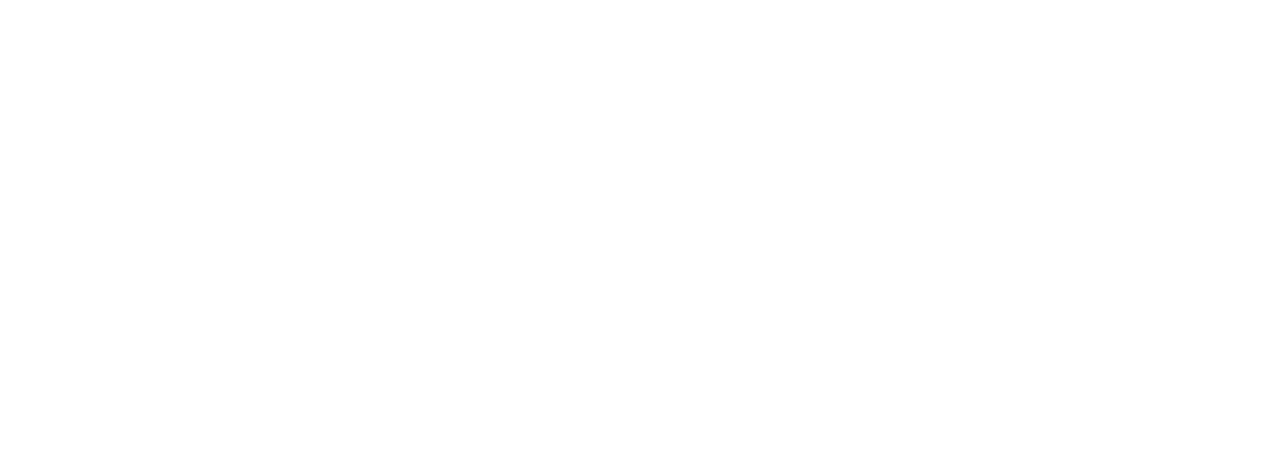
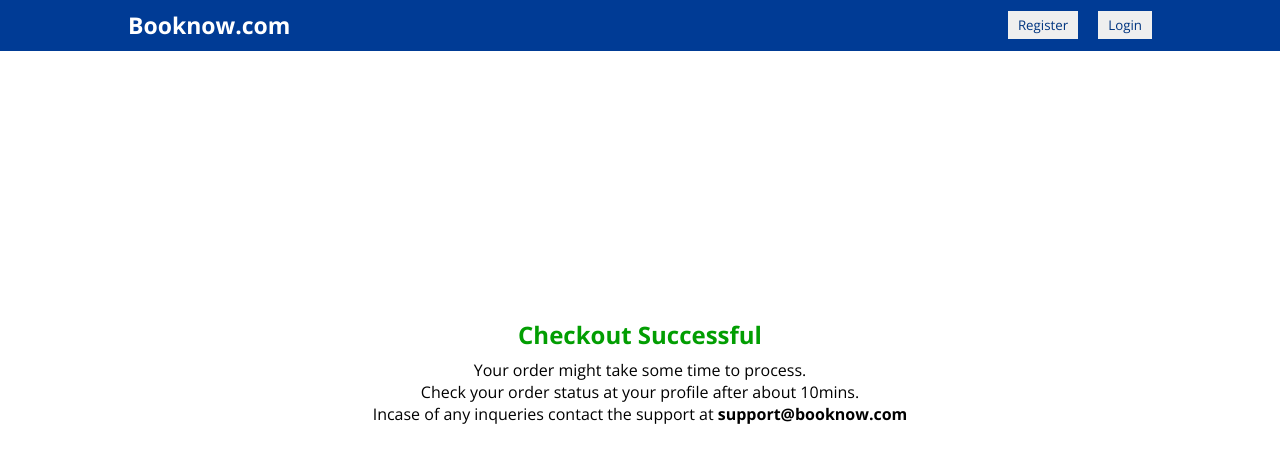
Before and after one commit to ShonChassel/Booknow.com, a React (Create React App) app: page /checkout-success in a window 1280 px wide. Before the commit this address had no page. Shown: the top 462 px of the page. Built offline with nearby package versions, Linux system fonts and the light colour scheme.

Commit message:
add stripe payment

```diff
--- a/src/App.js
+++ b/src/App.js
@@ -18,6 +18,7 @@ import { DarkModeContext } from "./context/dash/context/darkModeContext";
 import { productInputs, userInputs } from "./formSource";
 import New from "./pages/dashboard/new/New";
 import NewHotel from "./pages/dashboard/newHotel/NewHotel";
+import CheckoutSuccess from "./components/CheckoutSuccess/CheckoutSuccess";
 
 
 function App() {
@@ -42,6 +43,7 @@ function App() {
         <Route path="/hotels/:id" element={<Hotel />} />
         <Route path="/login" element={<Login />} />
         <Route path="/register" element={<Register />} />
+        <Route path="/checkout-success" element={<CheckoutSuccess />} />
 
 
         <Route path="/dashboard">
--- /dev/null
+++ b/src/components/CheckoutSuccess/CheckoutSuccess.jsx
@@ -0,0 +1,23 @@
+import Navbar from "../navbar/Navbar";
+import "./CheckoutSuccess.scss";
+
+const CheckoutSuccess = () => {
+    return (
+        <div>
+            <Navbar />
+            <div className="Checkout-Success">
+                <h2>Checkout Successful</h2>
+                <p>Your order might take some time to process.</p>
+                <p>
+                    Check your order status at your profile after about 10mins.
+                </p>
+                <p>
+                    Incase of any inqueries contact the support at{" "}
+                    <strong>support@booknow.com</strong>
+                </p>
+            </div>
+        </div>
+    );
+};
+
+export default CheckoutSuccess;
--- /dev/null
+++ b/src/components/CheckoutSuccess/CheckoutSuccess.scss
@@ -0,0 +1,15 @@
+.Checkout-Success {
+    min-height: 80vh;
+    max-width: 800px;
+    width: 100%;
+    margin: auto;
+    display: flex;
+    flex-direction: column;
+    align-items: center;
+    justify-content: center;
+
+    h2 {
+        margin-bottom: 0.5rem;
+        color: #029e02;
+    }
+}
--- /dev/null
+++ b/src/components/PayButton/PayButton.jsx
@@ -0,0 +1,59 @@
+import axios from "axios";
+import { useContext, useState } from "react";
+import { AuthContext } from "../../context/AuthContext";
+import { url } from "../../slice/api";
+import { SearchContext } from "../../context/SearchContext";
+
+const PayButton = ({ cartItems }) => {
+    console.log("cartItems", cartItems);
+    const { user } = useContext(AuthContext);
+    const { dates } = useContext(SearchContext);
+    const [order, setOrder] = useState();
+    // console.log("dates", dates);
+
+    const MILLISECONDS_PER_DAY = 1000 * 60 * 60 * 24;
+
+    function dayDifference(date1, date2) {
+        const timeDiff = Math.abs(date2.getTime() - date1.getTime());
+        const diffDays = Math.ceil(timeDiff / MILLISECONDS_PER_DAY);
+        return diffDays;
+    }
+
+    let days;
+
+    const setDays = () => {
+        if (dates.length === 0) {
+            console.log("No dates available.");
+            return;
+        }
+
+        if (!dates[0].endDate) {
+            dates[0].endDate = new Date();
+        }
+
+        days = dayDifference(dates[0].endDate, dates[0].startDate);
+        console.log("days", days);
+    };
+
+    setDays();
+
+    const handleCheckout = () => {
+
+        axios
+            .post(`${url}/stripe/create-checkout-session`, {
+                cartItems,
+                userId: user._id,
+                days,
+            })
+            .then((response) => {
+                if (response.data.url) {
+                    window.location.href = response.data.url;
+                }
+            })
+            .catch((err) => console.log(err.message));
+    };
+
+    return <button onClick={() => handleCheckout()}>Check out</button>;
+};
+
+export default PayButton;
--- a/src/components/navbar/Navbar.jsx
+++ b/src/components/navbar/Navbar.jsx
@@ -12,7 +12,6 @@ import close from "../../assets/close.svg";
 const Navbar = () => {
     const [toggle, setToggle] = useState(false);
     const { user } = useContext(AuthContext);
-    console.log(user);
 
     const navigate = useNavigate();
 
--- a/src/components/navbar/navbar.css
+++ b/src/components/navbar/navbar.css
@@ -50,6 +50,7 @@
 .chevron {
     margin-left: auto;
     transition: 0.4s;
+    cursor: pointer;
 }
 
 .user.open .chevron {
--- a/src/components/reserveModal/ReserveModal.jsx
+++ b/src/components/reserveModal/ReserveModal.jsx
@@ -7,16 +7,17 @@ import { SearchContext } from "../../context/SearchContext";
 import axios from "axios";
 import { useNavigate } from "react-router-dom";
 import SimpleImageSlider from "react-simple-image-slider";
+import PayButton from "../PayButton/PayButton";
 
 const ReserveModal = ({ setOpen, hotelId }) => {
     const { data, loading, error } = useFetch(
         `https://booknow-com.onrender.com/api/hotels/rooms/${hotelId}`
     );
     const [selectedRooms, setSelectedRooms] = useState([]);
+    const [roomsOrder, setRoomsOrder] = useState([]);
     const { dates } = useContext(SearchContext);
 
     const getDatesInRange = (startDate, endDate) => {
-
         const start = new Date(startDate);
         const end = new Date(endDate);
         const date = new Date(start.getTime());
@@ -28,7 +29,6 @@ const ReserveModal = ({ setOpen, hotelId }) => {
         }
         return dates;
     };
-
 
     const alldates = getDatesInRange(dates[0].startDate, dates[0].endDate);
 
@@ -43,11 +43,37 @@ const ReserveModal = ({ setOpen, hotelId }) => {
     const handleSelect = (e) => {
         const isChecked = e.target.checked;
         const value = e.target.value;
-        setSelectedRooms(
+
+        setSelectedRooms((prevSelectedRooms) =>
             isChecked
-                ? [...selectedRooms, value]
-                : selectedRooms.filter((item) => item !== value)
+                ? [...prevSelectedRooms, value]
+                : prevSelectedRooms.filter((item) => item !== value)
         );
+
+
+        let updatedRoomsOrder = [...roomsOrder];
+
+        if (isChecked) {
+
+            data.forEach((room1) => {
+                room1.roomNumbers.forEach((room2) => {
+                    if (room2._id === value) {
+                        updatedRoomsOrder = [...updatedRoomsOrder, room1];
+                    }
+                });
+            });
+        } else {
+
+            updatedRoomsOrder = updatedRoomsOrder.filter((room1) => {
+                return room1.roomNumbers.every((room2) => room2._id !== value);
+            });
+        }
+
+        setRoomsOrder(updatedRoomsOrder);
+
+        if (!isChecked && selectedRooms.length === 1) {
+            setRoomsOrder([]);
+        }
     };
 
     const navigate = useNavigate();
@@ -62,17 +88,17 @@ const ReserveModal = ({ setOpen, hotelId }) => {
                             dates: alldates,
                         }
                     );
+                    console.log("res.data", res.data);
                     return res.data;
                 })
             );
             setOpen(false);
-            navigate("/");
+            // navigate("/");
         } catch (err) {
             console.log(err);
         }
     };
 
-    console.log("photos", data);
     return (
         <div className="reserve">
             <div className="rContainer">
@@ -115,8 +141,11 @@ const ReserveModal = ({ setOpen, hotelId }) => {
                         </div>
                     </div>
                 ))}
-                <button className="rButton" onClick={handleReserve}>
+                {/* <button className="rButton" onClick={handleReserve}>
                     Reserve Now!
+                </button> */}
+                <button className="rButton">
+                    <PayButton cartItems={roomsOrder} />
                 </button>
             </div>
         </div>
--- a/src/pages/hotel/Hotel.jsx
+++ b/src/pages/hotel/Hotel.jsx
@@ -40,7 +40,6 @@ const Hotel = () => {
         return diffDays;
     }
 
-    console.log("data", data);
     let days;
 
     const setDays = () => {
@@ -83,7 +82,6 @@ const Hotel = () => {
             navigate("/login");
         }
     };
-    console.log("days", days);
     return (
         <div>
             <Navbar />
--- /dev/null
+++ b/src/slice/api.js
@@ -0,0 +1 @@
+export const url = "https://booknow-com.onrender.com/api";
```
